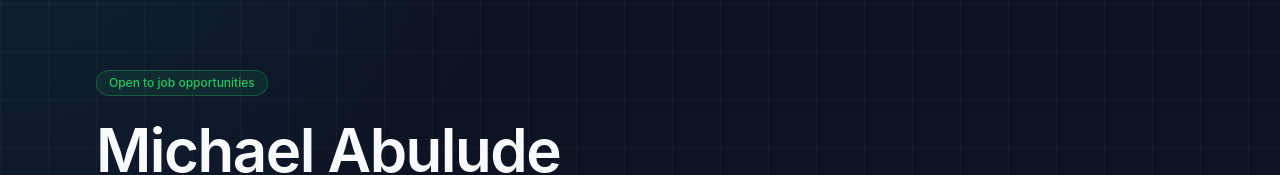
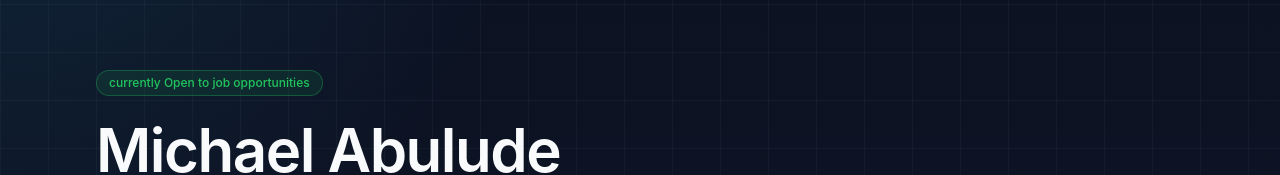
Before and after one commit to mikky00B/port, a Next.js app: page / in a window 1280 px wide. Shown: the part 205-380 px from the top of the page. Built offline with nearby package versions, Linux system fonts and the light colour scheme.

Commit message:
Update badge text for job opportunities

```diff
--- a/src/app/page.tsx
+++ b/src/app/page.tsx
@@ -17,7 +17,7 @@ export default function HomePage() {
       <Container>
         <section className="flex min-h-[calc(100vh-4rem)] items-center py-16">
           <div>
-            <Badge className="border-success/30 bg-success/10 text-success">Open to job opportunities</Badge>
+            <Badge className="border-success/30 bg-success/10 text-success">currently Open to job opportunities</Badge>
             <h1 className="mt-6 font-heading text-5xl font-semibold tracking-tight text-text sm:text-6xl">
               Michael Abulude
             </h1>
```
